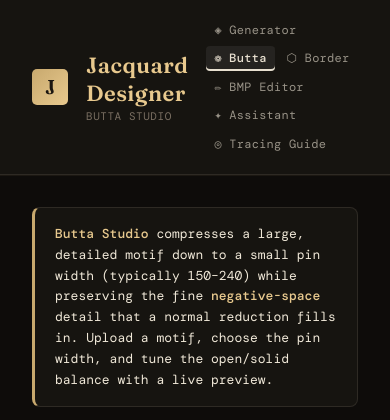
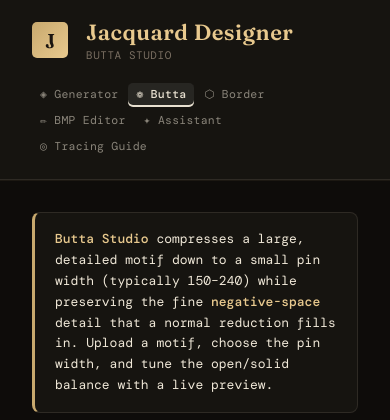
Before and after one commit to sujay1816/jacquard-designer, a Flask app: page /butta in a window 390 px wide. Shown: the top 420 px of the page. Run offline with Flask 3, Linux system fonts and the light colour scheme; some libraries are stand-ins or nearby versions.

Commit message:
Enhancemnets

```diff
--- a/templates/_nav.html
+++ b/templates/_nav.html
@@ -31,25 +31,35 @@
   <span class="jq-build" title="Running build — if this looks old, the app is serving a stale copy">{{ nav_build }}</span>
 </nav>
 <style>
+  /* The nav sits in headers that already contain a logo, a title and (on the
+     Generator) a four-step workflow indicator. Without a boundary all three
+     read as one continuous strip of items, which is how it looked in use.
+     A separator and a grouped background make the page links a distinct
+     region, and pushing them right keeps them clear of the workflow steps. */
   .jq-nav {
     display: flex;
     align-items: center;
-    gap: 4px;
+    gap: 2px;
     flex-wrap: wrap;
+    margin-left: auto;
+    padding: 3px 4px 3px 14px;
+    border-left: 1px solid currentColor;
+    border-left-color: rgba(128, 128, 128, 0.28);
+    border-radius: 8px;
   }
   .jq-nav .jq-nav-link {
     display: inline-block;
-    padding: 6px 12px;
-    font-size: 13px;
+    padding: 6px 11px;
+    font-size: 12.5px;
     line-height: 1.2;
     letter-spacing: 0.02em;
     white-space: nowrap;
     text-decoration: none;
     border: 0;
-    border-radius: 4px;
+    border-radius: 5px;
     background: transparent;
     color: inherit;
-    opacity: 0.62;
+    opacity: 0.55;
     transition: opacity 0.15s ease, background 0.15s ease;
   }
   .jq-nav .jq-nav-link:hover,
@@ -60,20 +70,38 @@
   .jq-nav .jq-nav-link.is-active {
     opacity: 1;
     font-weight: 500;
-    background: rgba(128, 128, 128, 0.14);
+    background: rgba(128, 128, 128, 0.16);
     box-shadow: inset 0 -2px 0 currentColor;
   }
+
+  /* The build id is a deployment aid, not a product feature. It stays out of
+     sight until hovered, so it is available when something looks stale
+     without sitting in the header like a version number for the weaver. */
   .jq-nav .jq-build {
-    margin-left: auto;
-    padding-left: 10px;
-    font-size: 9.5px;
+    margin-left: 6px;
+    padding: 4px 6px;
+    font-size: 9px;
     letter-spacing: 0.04em;
-    opacity: 0.32;
     white-space: nowrap;
     font-family: ui-monospace, monospace;
+    opacity: 0;
+    cursor: default;
+    transition: opacity 0.15s ease;
+  }
+  .jq-nav:hover .jq-build { opacity: 0.34; }
+
+  @media (max-width: 1100px) {
+    .jq-nav .jq-nav-link { padding: 5px 8px; font-size: 11.5px; }
+    .jq-nav { padding-left: 10px; }
   }
   @media (max-width: 720px) {
+    .jq-nav {
+      margin-left: 0;
+      border-left: 0;
+      padding-left: 0;
+      width: 100%;
+      justify-content: flex-start;
+    }
     .jq-nav .jq-build { display: none; }
-    .jq-nav .jq-nav-link { padding: 5px 8px; font-size: 12px; }
   }
 </style>
--- a/templates/border.html
+++ b/templates/border.html
@@ -21,7 +21,7 @@
   *{box-sizing:border-box;margin:0;padding:0;}
   body{background:radial-gradient(1200px 600px at 80% -10%,rgba(200,169,110,0.06),transparent 60%),var(--bg);color:var(--text);font-family:'DM Mono',monospace;font-size:13px;overflow-x:hidden;min-height:100vh;}
   a{color:var(--gold);text-decoration:none;} a:hover{color:var(--gold2);}
-  header{border-bottom:1px solid var(--border);box-shadow:0 1px 0 0 rgba(200,169,110,0.08);padding:18px 32px;display:flex;align-items:center;gap:16px;background:var(--surface);}
+  header{border-bottom:1px solid var(--border);box-shadow:0 1px 0 0 rgba(200,169,110,0.08);padding:18px 32px;display:flex;flex-wrap:wrap;row-gap:10px;align-items:center;gap:16px;background:var(--surface);}
   .logo-mark{width:36px;height:36px;background:linear-gradient(135deg,var(--gold),var(--gold2));border-radius:5px;display:flex;align-items:center;justify-content:center;font-family:'Fraunces',serif;font-size:20px;color:#1a1510;font-weight:600;flex-shrink:0;}
   .header-text h1{font-family:'Fraunces',serif;font-size:22px;font-weight:600;color:var(--gold2);letter-spacing:.02em;}
   .header-text p{font-size:11px;color:var(--muted);letter-spacing:.05em;text-transform:uppercase;margin-top:2px;}
--- a/templates/butta.html
+++ b/templates/butta.html
@@ -17,7 +17,7 @@
   *{box-sizing:border-box;margin:0;padding:0;}
   body{background:radial-gradient(1200px 600px at 80% -10%,rgba(200,169,110,0.06),transparent 60%),var(--bg);color:var(--text);font-family:'DM Mono',monospace;font-size:13px;overflow-x:hidden;min-height:100vh;}
   a{color:var(--gold);text-decoration:none;} a:hover{color:var(--gold2);}
-  header{border-bottom:1px solid var(--border);padding:18px 32px;display:flex;align-items:center;gap:18px;background:var(--surface);position:sticky;top:0;z-index:20;}
+  header{border-bottom:1px solid var(--border);padding:18px 32px;display:flex;flex-wrap:wrap;row-gap:10px;align-items:center;gap:18px;background:var(--surface);position:sticky;top:0;z-index:20;}
   .logo-mark{width:36px;height:36px;background:linear-gradient(135deg,var(--gold),var(--gold2));border-radius:5px;display:flex;align-items:center;justify-content:center;font-family:'Fraunces',serif;font-size:20px;color:#1a1510;font-weight:600;flex-shrink:0;}
   .header-text{display:flex;flex-direction:column;gap:2px;}
   .header-text h1{font-family:'Fraunces',serif;font-size:22px;font-weight:600;color:var(--gold2);letter-spacing:.02em;}
--- a/templates/index.html
+++ b/templates/index.html
@@ -49,6 +49,8 @@
     padding: 20px 32px;
     display: flex;
     align-items: center;
+    flex-wrap: wrap;
+    row-gap: 10px;
     gap: 16px;
     background: var(--surface);
   }
--- a/templates/trace.html
+++ b/templates/trace.html
@@ -20,7 +20,7 @@
     body { background:radial-gradient(1200px 600px at 80% -10%,rgba(200,169,110,0.05),transparent 60%),var(--bg); color:var(--text); font-family:'DM Mono',monospace; font-size:13px; min-height:100vh; }
 
     /* Header */
-    header { border-bottom:1px solid var(--border); padding:18px 32px; display:flex; align-items:center; gap:16px; background:var(--surface); position:sticky; top:0; z-index:100; }
+    header { border-bottom:1px solid var(--border); padding:18px 32px; display:flex; flex-wrap:wrap; row-gap:10px; align-items:center; gap:16px; background:var(--surface); position:sticky; top:0; z-index:100; }
     .logo-mark { width:36px;height:36px;background:linear-gradient(135deg,var(--gold),var(--gold2));border-radius:6px;display:flex;align-items:center;justify-content:center;font-family:'Cormorant Garamond',serif;font-size:20px;font-weight:600;color:#1a1510;flex-shrink:0; }
     .header-text h1 { font-family:'Cormorant Garamond',serif;font-size:18px;font-weight:500;color:var(--gold2); }
     .header-text p { font-size:10px;color:var(--muted); }
```
